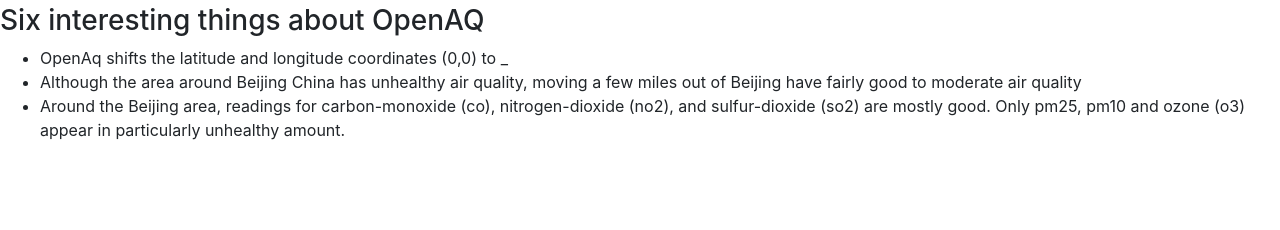
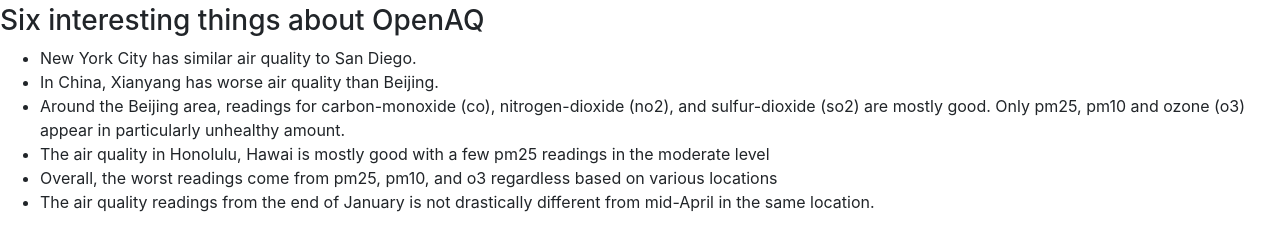
Before and after one commit to RileyTschumper/airquality, a plain HTML site: page about.html in a window 1280 px wide. Shown: the part 1046-1276 px from the top of the page. Before the commit the page ends 1204 px from the top, so only its background shows below. Drawn offline with nearby package versions, Linux system fonts and the light colour scheme.

Commit message:
BranTran bio and 6 interesting facts

```diff
--- a/about.html
+++ b/about.html
@@ -49,9 +49,12 @@
   <center><iframe width="960" height="540" src="https://www.youtube.com/embed/swCZdsP48Ho" frameborder="0" allow="accelerometer; autoplay; encrypted-media; gyroscope; picture-in-picture" allowfullscreen></iframe></center>
   <h3>Six interesting things about OpenAQ</h3>
   <ul>
-    <li>OpenAq shifts the latitude and longitude coordinates (0,0) to _</li>
-    <li>Although the area around Beijing China has unhealthy air quality, moving a few miles out of Beijing have fairly good to moderate air quality</li>
-    <li>Around the Beijing area, readings for carbon-monoxide (co), nitrogen-dioxide (no2), and sulfur-dioxide (so2) are mostly good. Only pm25, pm10 and ozone (o3) appear in particularly unhealthy amount.
+    <li>New York City has similar air quality to San Diego.</li>
+    <li>In China, Xianyang has worse air quality than Beijing.</li>
+    <li>Around the Beijing area, readings for carbon-monoxide (co), nitrogen-dioxide (no2), and sulfur-dioxide (so2) are mostly good. Only pm25, pm10 and ozone (o3) appear in particularly unhealthy amount.</li>
+    <li>The air quality in Honolulu, Hawai is mostly good with a few pm25 readings in the moderate level</li>
+    <li>Overall, the worst readings come from pm25, pm10, and o3 regardless based on various locations</li>
+    <li>The air quality readings from the end of January is not drastically different from mid-April in the same location.</li>
   </ul>
 </body>
 </head>
```
Also changed, not shown: images/brantran.jpg (added).
